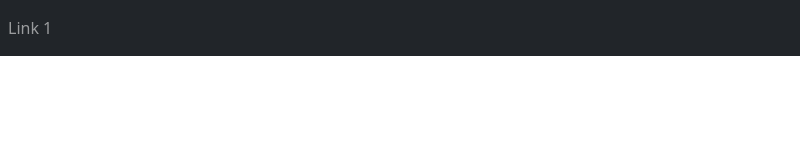
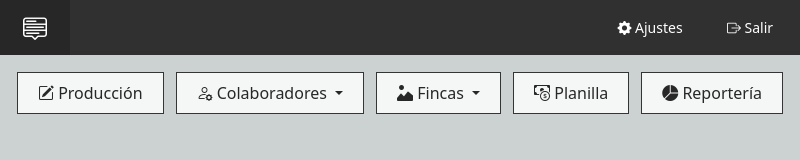
Before and after one commit to nanonav77/electron_dev, an Electron app: page src/views/index.html in a window 800 px wide. Drawn offline with nearby package versions, Linux system fonts and the light colour scheme.

Commit message:
botones de menu y nabvar

```diff
--- a/referencias.txt
+++ b/referencias.txt
@@ -1 +1,2 @@
 https://sudhakarinfotech.com/bootstrap5/bootstrap5-navbar
+https://icons.getbootstrap.com/
--- /dev/null
+++ b/src/css/index.css
@@ -0,0 +1,67 @@
+.btn_nav {
+    background-color: transparent;
+    border: none;
+    color: white;
+    padding: 8px 12px;
+    font-size: 14px;
+    cursor: pointer;
+    height: 55px;
+    width: 100px;
+  }
+
+  /* Darker background on mouse-over */
+  .btn_nav:hover {
+    background-color: #272727;
+    font-size: 16px;
+  }
+
+  .btn_nav_init {
+    background-color: #bc9b59;
+    border: none;
+    color: white;
+    padding: 12px 15px;
+    font-size: 20px;
+    cursor: pointer;
+    height: 55px;
+    width: 70px;
+  }
+
+  .btn_nav_init:hover {
+    background-color: #272727;
+    font-size: 24px;
+  }
+
+  .navbar-custom {
+    height: 55px;
+  }
+
+  .btn_menu_init {
+    background-color: transparent;
+    border: 1px solid #353535;
+    color: #272727;
+    padding: 8px 12px;
+    font-size: 16px;
+    cursor: pointer;
+    height: 100%;
+    width: 100%;
+  }
+
+  .btn_menu_init:hover {
+    background-color: #bc9b59;;
+    font-size: 18px;
+  }
+
+  .bm-container {
+    display: grid;
+    margin: auto;
+    grid-template-columns: auto auto auto auto auto;
+    gap: 12px;
+    background-color: transparent;
+    padding: 17px;
+  }
+
+  .bm-container > div {
+    background-color: rgba(255, 255, 255, 0.8);
+    text-align: center;
+    font-size: 10px;
+  }
--- a/src/views/index.html
+++ b/src/views/index.html
@@ -4,21 +4,75 @@
     <meta http-equiv="X-UA-Compatible" content="IE-edge"></meta>
     <meta name="viewport" content="width=device-width, initial-scale=1" />
     <title>Inicio | Conaffex</title>
+    <link rel="stylesheet" href="../css/index.css">
     <link href="https://cdn.jsdelivr.net/npm/bootstrap@5.0.2/dist/css/bootstrap.min.css" rel="stylesheet" />
+    <link rel="stylesheet" href="https://cdn.jsdelivr.net/npm/bootstrap-icons@1.10.3/font/bootstrap-icons.css">
+    <link rel="stylesheet" href="https://cdnjs.cloudflare.com/ajax/libs/font-awesome/4.7.0/css/font-awesome.min.css">
   </head>
-  <body>
+  <body style= "background-color:#CCD1D1">
 
-    <nav class="navbar navbar-expand-sm navbar-dark bg-dark">
+    <div>
+      <nav class="navbar-expand-sm navbar-dark navbar-custom" style= "background-color:#303030">
 
-      <ul class="navbar-nav">
+        <div class="d-flex flex-row-reverse">
 
-        <li class="nav-item">
-            <a class="nav-link" href="#">Link 1</a>
-        </li>
+        <ul class="navbar-nav" style="margin-left: auto;">
 
-      </ul>
+          <div><button class="btn_nav"><i class="bi bi-gear-fill"></i> Ajustes</button></div>
 
-    </nav>
+          <div><button class="btn_nav"><i class="bi bi-box-arrow-right"></i> Salir</button></div>
+
+        </ul>
+
+        <ul class="navbar-nav">
+
+          <div><button class="btn_nav_init"><i class="bi bi-menu-up"></i></button></div>
+
+        </ul>
+
+        </div>
+
+      </nav>
+
+    </div>
+
+    <div class="bm-container">
+
+      <div><button class="btn_menu_init"><i class="bi bi-pencil-square"></i> Producción</button></div>
+
+      <div class="dropdown">
+        <button class="btn_menu_init dropdown-toggle" type="button" data-bs-toggle="dropdown" aria-expanded="false"><i class="bi bi-person-gear"></i>
+          Colaboradores
+        </button>
+        <ul class="dropdown-menu dropdown-menu-dark">
+          <li><a class="dropdown-item" href="#">1. Añadir Colaborador</a></li>
+          <li><hr class="dropdown-divider"></li>
+          <li><a class="dropdown-item" href="#">2. Modificar Colaborador</a></li>
+          <li><hr class="dropdown-divider"></li>
+          <li><a class="dropdown-item" href="#">3. Eliminar Colaborador</a></li>
+        </ul>
+      </div>
+
+      <div class="dropdown">
+        <button class="btn_menu_init dropdown-toggle" type="button" data-bs-toggle="dropdown" aria-expanded="false"><i class="bi bi-image-alt"></i>
+          Fincas
+        </button>
+        <ul class="dropdown-menu dropdown-menu-dark">
+          <li><a class="dropdown-item" href="#">1. Añadir Finca</a></li>
+          <li><hr class="dropdown-divider"></li>
+          <li><a class="dropdown-item" href="#">2. Modificar Finca</a></li>
+          <li><hr class="dropdown-divider"></li>
+          <li><a class="dropdown-item" href="#">3. Eliminar Finca</a></li>
+        </ul>
+      </div>
+
+      <div><button class="btn_menu_init"><i class="bi bi-cash-coin"></i> Planilla</button></div>
+      <div><button class="btn_menu_init"><i class="bi bi-pie-chart-fill"></i> Reportería</button></div>
+
+
+
+
+    </div>
 
     <script src="https://cdn.jsdelivr.net/npm/bootstrap@5.0.2/dist/js/bootstrap.bundle.min.js"></script>
 
```
Also changed, not shown: src/routes/colaborador.js (added), src/routes/fincas.js (added).
